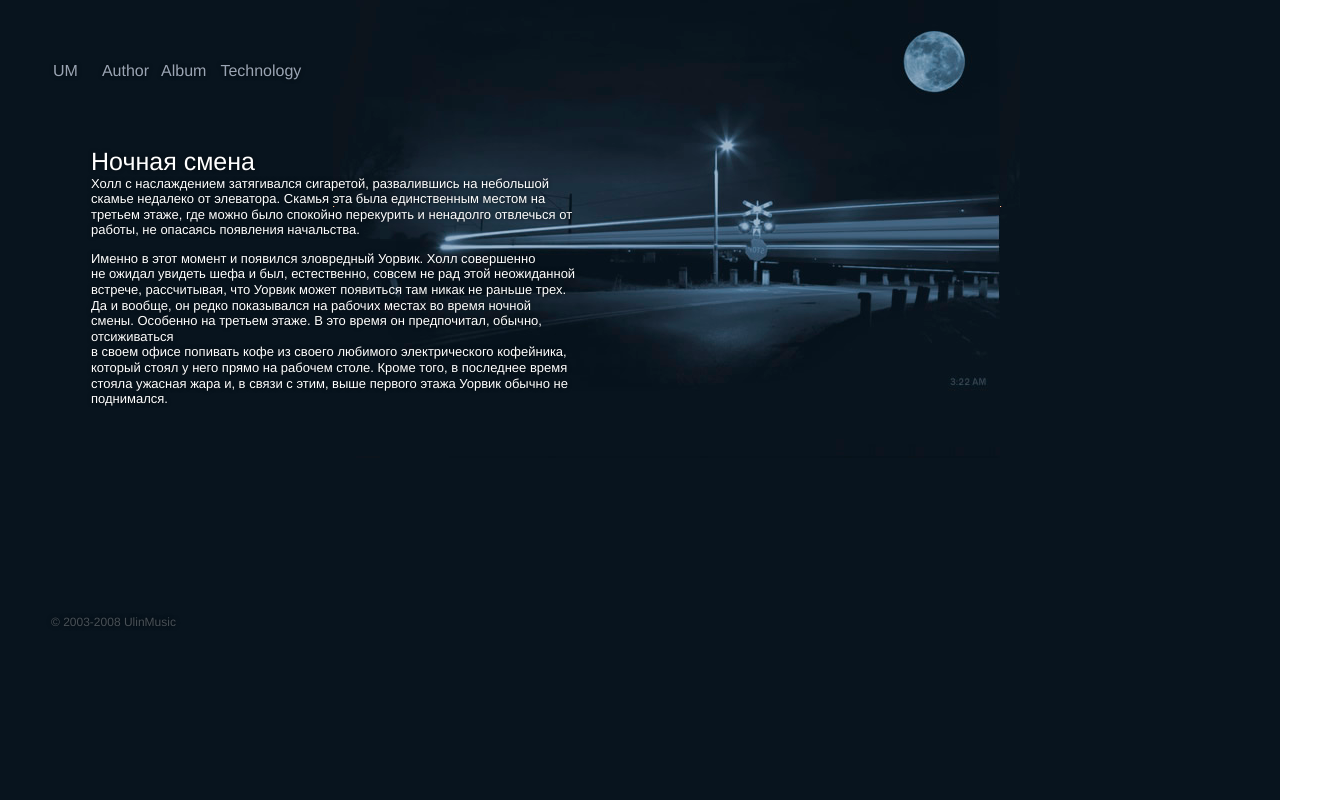
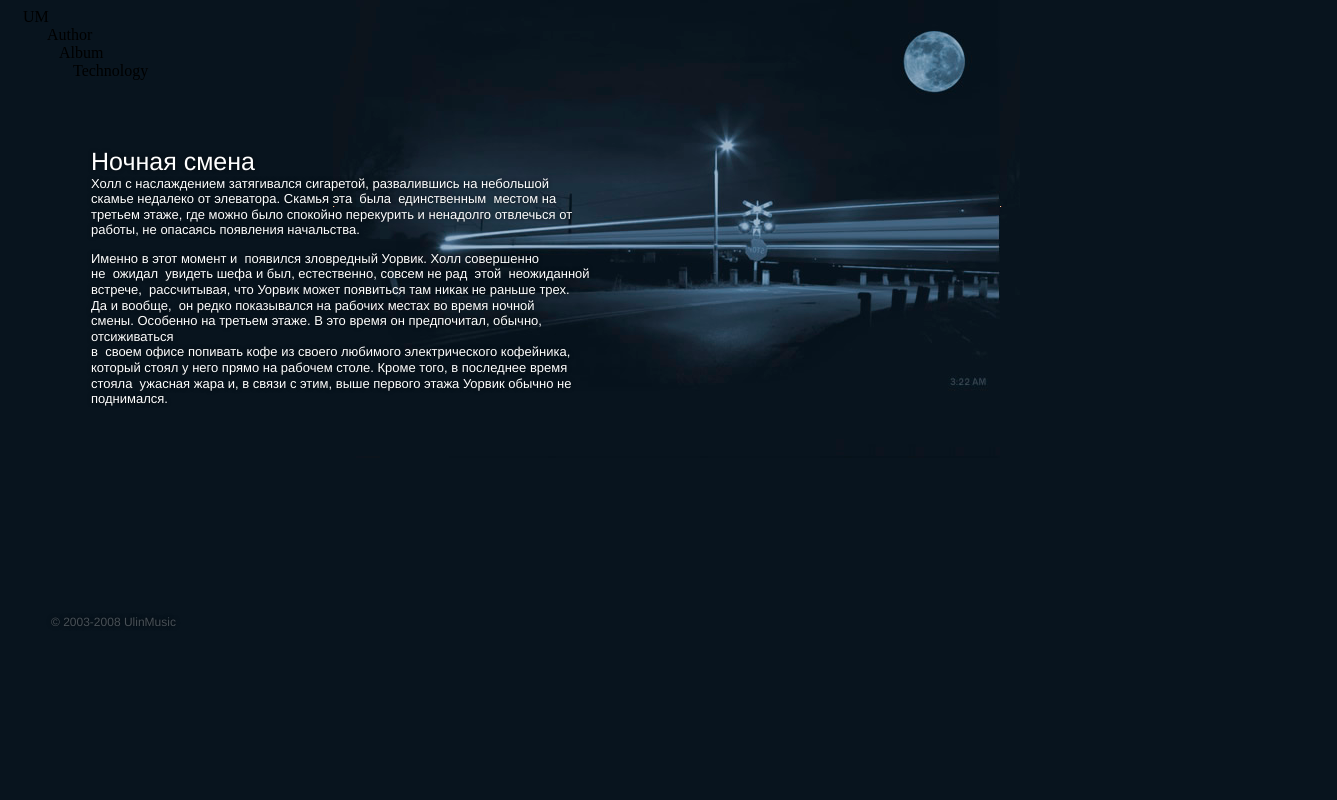
Before and after one commit to ffg5634efw/ffg5634efw.github.io, a plain HTML site: page index.html in a window 1280 px wide. Shown: the whole page, 1337 px wide, since content can reach past the window. Drawn offline with Linux system fonts and the light colour scheme.

Commit message:
Update index.html

```diff
--- a/index.html
+++ b/index.html
@@ -6,29 +6,27 @@
   <link rel="stylesheet" href="hw_css.css">
 </head>
 <body class="backgroundg_image">
-    <ul class="menu">
-        <li  class="UM">UM</li>
-        <li class="Author">Author</li>
-        <li class="Album">Album</li>
-        <li class="Technology">Technology</li>
-      </ul>
+<div class="UM">UM</div>
+<div class="Author">Author</div>
+<div class="Album">Album</div>
+<div class="Technology">Technology</div>
     <div class="img"></div>
     <div class="sub">© 2003-2008 UlinMusic</div>
     <div class="header">Ночная смена
-      <div class="text">Холл с наслаждением затягивался сигаретой, развалившись на  небольшой <br>
-          скамье недалеко от элеватора.  Скамья  эта  была  единственным  местом  на <br>
+      <div class="text">Холл с наслаждением затягивался сигаретой, развалившись на небольшой <br>
+          скамье недалеко от элеватора. Скамья  эта &nbsp;была &nbsp;единственным &nbsp;местом на <br>
           третьем этаже, где можно было спокойно перекурить и ненадолго отвлечься от <br>
           работы, не опасаясь появления начальства. <br>
 
-        <p> Именно в этот момент и  появился зловредный  Уорвик.  Холл  совершенно  <br>
-          не  ожидал  увидеть шефа и был, естественно, совсем не рад  этой  неожиданной  <br>
-          встрече,  рассчитывая, что Уорвик может появиться там никак не раньше трех. <br>
-          Да и вообще,  он редко показывался на рабочих местах во время ночной <br>
+        <p> Именно в этот момент и &nbsp;появился зловредный Уорвик. Холл совершенно &nbsp;<br>
+          не &nbsp;ожидал &nbsp;увидеть шефа и был, естественно, совсем не рад &nbsp;этой &nbsp;неожиданной  <br>
+          встрече, &nbsp;рассчитывая, что Уорвик может появиться там никак не раньше трех. <br>
+          Да и вообще, &nbsp;он редко показывался на рабочих местах во время ночной <br>
           смены. Особенно на третьем этаже. В это время он предпочитал, обычно, <br>
           отсиживаться <br>
-          в  своем офисе попивать кофе из своего любимого электрического кофейника, <br>
+          в &nbsp;своем офисе попивать кофе из своего любимого электрического кофейника, <br>
           который стоял у него прямо на рабочем столе. Кроме того, в последнее время <br>
-          стояла  ужасная жара и, в связи с этим, выше первого этажа Уорвик обычно не <br>
+          стояла &nbsp;ужасная жара и, в связи с этим, выше первого этажа Уорвик обычно не <br>
           поднимался.</p> </div>
     </div>
 </body>
```
